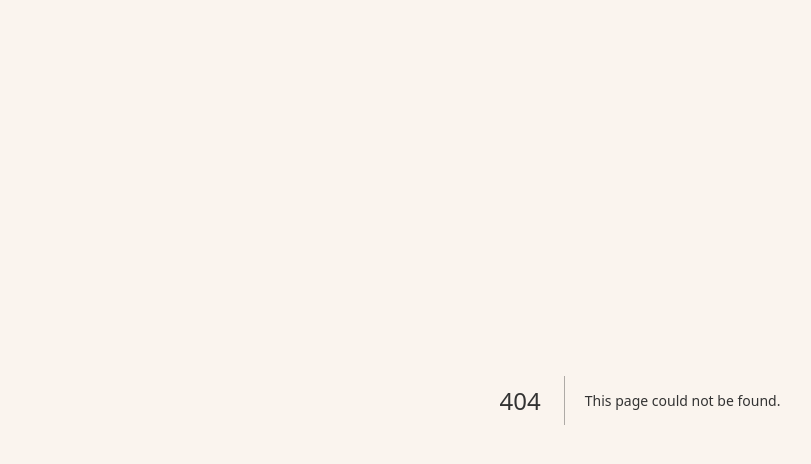
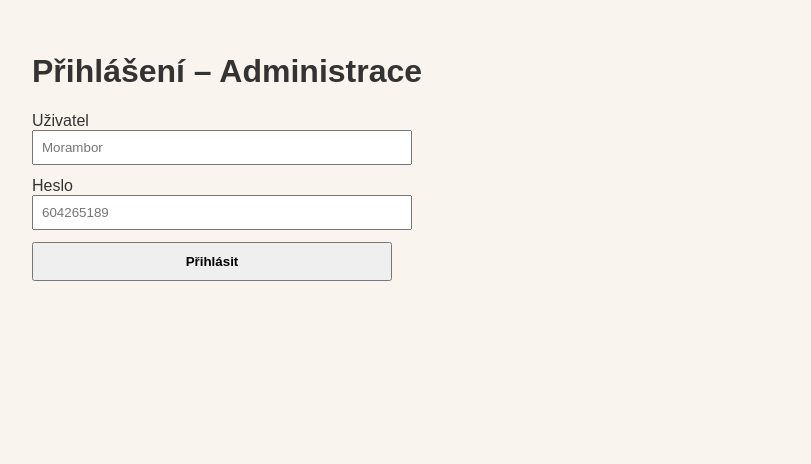
Before and after one commit to ludvikroman7/objednavkovy-web, a Next.js app: page /admin in a window 1280 px wide. Before the commit this address had no page. Shown: the top 464 px of the page, without its empty margins (0-811 px from the left). Built offline with nearby package versions, Linux system fonts and the light colour scheme.

Commit message:
Create page.tsx

```diff
--- /dev/null
+++ b/src/app/admin/page.tsx
@@ -0,0 +1,59 @@
+"use client";
+
+import { useState } from "react";
+
+export default function AdminPage() {
+  const [user, setUser] = useState("");
+  const [pass, setPass] = useState("");
+  const [ok, setOk] = useState(false);
+  const [err, setErr] = useState("");
+
+  function login(e: React.FormEvent) {
+    e.preventDefault();
+    if (user === "Morambor" && pass === "604265189") {
+      setOk(true);
+      setErr("");
+    } else {
+      setErr("Neplatné přihlašovací údaje.");
+      setOk(false);
+    }
+  }
+
+  if (ok) {
+    return (
+      <main style={{ padding: 24, fontFamily: "sans-serif" }}>
+        <h1>Administrace</h1>
+        <p>Přihlášení úspěšné. (Prototyp – sem doplníme správu objednávek, produktů, banneru…)</p>
+      </main>
+    );
+  }
+
+  return (
+    <main style={{ padding: 24, fontFamily: "sans-serif" }}>
+      <h1>Přihlášení – Administrace</h1>
+      <form onSubmit={login} style={{ marginTop: 16, display: "grid", gap: 12, maxWidth: 360 }}>
+        <label>
+          <div>Uživatel</div>
+          <input
+            value={user}
+            onChange={(e) => setUser(e.target.value)}
+            placeholder="Morambor"
+            style={{ width: "100%", padding: 8 }}
+          />
+        </label>
+        <label>
+          <div>Heslo</div>
+          <input
+            type="password"
+            value={pass}
+            onChange={(e) => setPass(e.target.value)}
+            placeholder="604265189"
+            style={{ width: "100%", padding: 8 }}
+          />
+        </label>
+        <button type="submit" style={{ padding: 10, fontWeight: 600 }}>Přihlásit</button>
+        {err && <div style={{ color: "crimson", fontSize: 14 }}>{err}</div>}
+      </form>
+    </main>
+  );
+}
```
